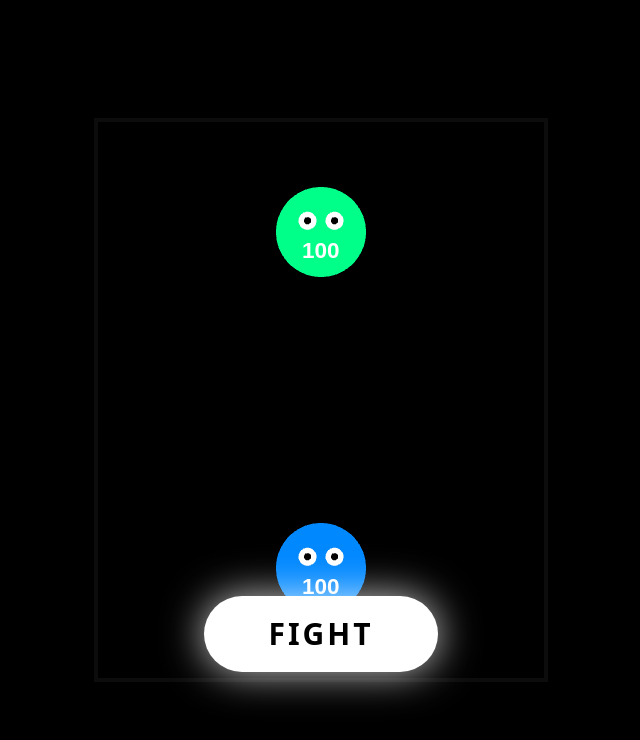
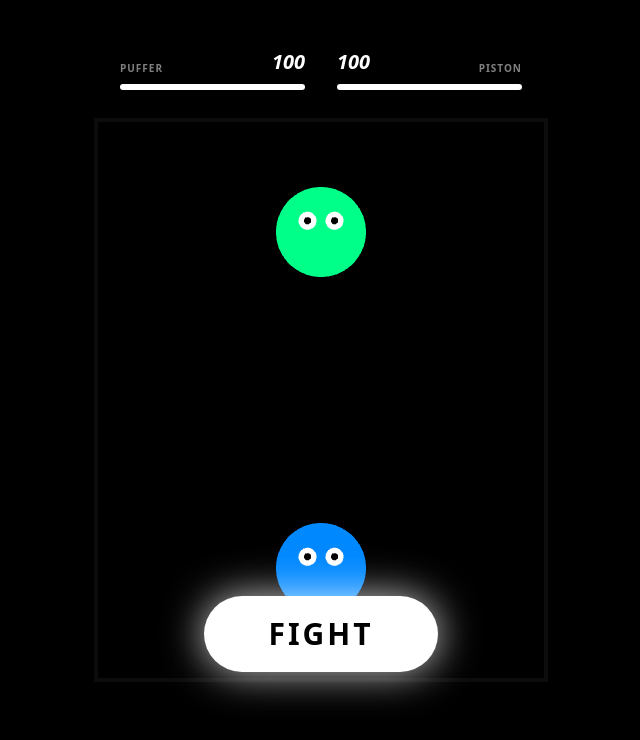
Before and after one commit to igorcol/BoozeBalls, a Next.js app: page / in a window 1280 px wide. Shown: the top 740 px of the page, without its empty margins (319-959 px from the left). Built offline with nearby package versions, Linux system fonts and the light colour scheme.

Commit message:
feat(ui): migrate HP display to React HUD with OLED aesthetic

```diff
--- a/src/app/page.tsx
+++ b/src/app/page.tsx
@@ -5,17 +5,44 @@ import Arena from '@/components/Arena';
 import { useGameStore } from '@/store/gameStore';
 
 export default function Home() {
-  const status = useGameStore((state) => state.status);
-  const startFight = useGameStore((state) => state.startFight);
+  const { status, startFight, hpA, hpB } = useGameStore();
 
   return (
-    <main className="relative w-screen h-screen flex flex-col items-center justify-center bg-black">
-      {/* O Canvas WebGL fica em Background */}
+    <main className="relative w-screen h-screen flex flex-col items-center justify-center bg-black overflow-hidden">
       <Arena />
 
-      {/* Camada de UI Fricção Zero (Sobreposta) */}
+      {/* HUD de Combate (OLED Style) */}
+      <div className="absolute top-12 w-full max-w-112.5 px-6 flex justify-between items-start z-20 pointer-events-none">
+        {/* Lado Esquerdo (Bola de Cima/Puffer) */}
+        <div className="flex flex-col gap-2 w-full pr-4">
+          <div className="flex justify-between items-end">
+            <span className="text-[10px] font-black tracking-widest uppercase opacity-50">Puffer</span>
+            <span className="text-xl font-black italic tabular-nums">{Math.ceil(hpA)}</span>
+          </div>
+          <div className="h-1.5 w-full bg-white/10 rounded-full overflow-hidden">
+            <div
+              className="h-full bg-white transition-all duration-300 ease-out"
+              style={{ width: `${hpA}%` }}
+            />
+          </div>
+        </div>
+
+        {/* Lado Direito (Bola de Baixo/Piston) */}
+        <div className="flex flex-col gap-2 w-full pl-4 text-right">
+          <div className="flex flex-row-reverse justify-between items-end">
+            <span className="text-[10px] font-black tracking-widest uppercase opacity-50">Piston</span>
+            <span className="text-xl font-black italic tabular-nums">{Math.ceil(hpB)}</span>
+          </div>
+          <div className="h-1.5 w-full bg-white/10 rounded-full overflow-hidden flex justify-end">
+            <div
+              className="h-full bg-white transition-all duration-300 ease-out"
+              style={{ width: `${hpB}%` }}
+            />
+          </div>
+        </div>
+      </div>
+
       <div className="absolute inset-0 z-10 flex flex-col items-center justify-end pb-32 pointer-events-none">
-
         {status === 'idle' && (
           <button
             onClick={startFight}
@@ -24,7 +51,6 @@ export default function Home() {
             FIGHT
           </button>
         )}
-
       </div>
     </main>
   );
--- a/src/engine/entities/ActorManager.ts
+++ b/src/engine/entities/ActorManager.ts
@@ -14,8 +14,6 @@ export interface Actor {
   body: Body;
   container: PIXI.Container;
   graphic: PIXI.Graphics;
-  hpText: PIXI.Text;
-  hp: number;
 }
 
 export class ActorManager {
@@ -47,37 +45,24 @@ export class ActorManager {
       friction: 0, frictionAir: configB.frictionAir, restitution: configB.restitution, density: configB.density,
     });
 
-    const { container: contA, graphic: viewA, hpText: textA } = this.createActorVisual(configA);
-    const { container: contB, graphic: viewB, hpText: textB } = this.createActorVisual(configB);
+    const { container: contA, graphic: viewA } = this.createActorVisual(configA);
+    const { container: contB, graphic: viewB } = this.createActorVisual(configB);
 
     // Despacha para os gerentes
     this.app.stage.addChild(contA, contB);
     this.physics.addBodies([sphereA, sphereB]);
 
     // Salva o estado
-    this.actors.push({ body: sphereA, container: contA, graphic: viewA, hpText: textA, hp: 100 });
-    this.actors.push({ body: sphereB, container: contB, graphic: viewB, hpText: textB, hp: 100 });
+    this.actors.push({ body: sphereA, container: contA, graphic: viewA });
+    this.actors.push({ body: sphereB, container: contB, graphic: viewB });
   }
 
   private createActorVisual(config: OrbConfig) {
     const container = new PIXI.Container();
     const graphic = this.createSphereGraphic(config.radius, config.color);
-
-    const hpText = new PIXI.Text({
-      text: "100",
-      style: {
-        fontFamily: "Arial, sans-serif",
-        fontSize: Math.max(20, config.radius * 0.5),
-        fontWeight: "bold",
-        fill: 0xffffff,
-      },
-    });
-    hpText.anchor.set(0.5);
-    hpText.y = config.radius * 0.4;
-
-    container.addChild(graphic, hpText);
-    return { container, graphic, hpText };
-  }
+    container.addChild(graphic);
+    return { container, graphic };
+}
 
   private createSphereGraphic(radius: number, color: number): PIXI.Graphics {
     const g = new PIXI.Graphics();
--- a/src/store/gameStore.ts
+++ b/src/store/gameStore.ts
@@ -3,16 +3,24 @@ import { create } from 'zustand';
 
 interface GameState {
   status: 'idle' | 'fighting' | 'finished';
+  hpA: number;
+  hpB: number;
   startFight: () => void;
-  finishFight: () => void;
+  applyDamage: (target: 'A' | 'B', amount: number) => void;
   resetFight: () => void;
 }
 
 export const useGameStore = create<GameState>((set) => ({
   status: 'idle',
+  hpA: 100,
+  hpB: 100,
 
-  // Transições de estado
   startFight: () => set({ status: 'fighting' }),
-  finishFight: () => set({ status: 'finished' }),
-  resetFight: () => set({ status: 'idle' }),
+
+  applyDamage: (target, amount) => set((state) => ({
+    hpA: target === 'A' ? Math.max(0, state.hpA - amount) : state.hpA,
+    hpB: target === 'B' ? Math.max(0, state.hpB - amount) : state.hpB,
+  })),
+
+  resetFight: () => set({ status: 'idle', hpA: 100, hpB: 100 }),
 }));
```
